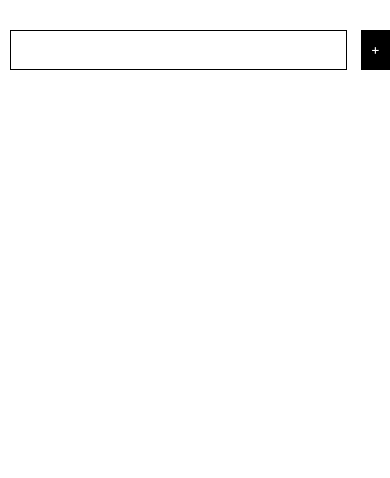
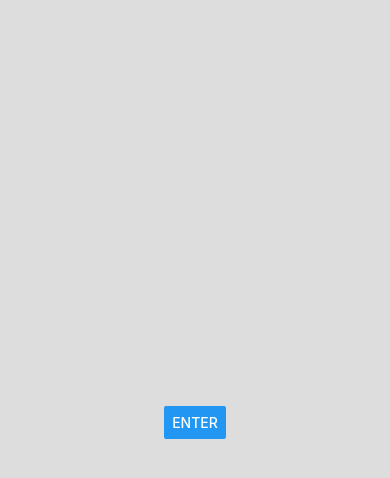
Before and after one commit to Tr0ya7/React-Native-Studies, a React Native app: screen / in a window 390 px wide. Shown: the top 478 px of the page. Built offline with nearby package versions, Linux system fonts and the light colour scheme.

Commit message:
first commit

```diff
--- a/App.tsx
+++ b/App.tsx
@@ -1,33 +1,18 @@
 import { useState } from "react"
-import { StyleSheet, View, TextInput, TouchableOpacity, Text, Alert, Keyboard } from "react-native"
-import AsyncStorage from "@react-native-async-storage/async-storage"
+import { Button, Modal, StyleSheet, Text, View } from "react-native"
+import Enter from "./components/Enter"
 
 const App = () => {
-    const [input, setInput] = useState('')
-    const [name, setName] = useState('')
-
-    const saveName = async () => {
-        Alert.alert('Saved!')
-        Keyboard.dismiss()
-
-        if (input !== name) await AsyncStorage.setItem('name', input)
-
-        await AsyncStorage.getItem('name').then((value) => setName(value))
-    }
+    const [modalVisible, setModalVisible] = useState<boolean>(false)
 
     return (
         <View style={styles.container}>
-            <View style={styles.content}>
-                <TextInput style={styles.input} value={input} onChangeText={setInput} underlineColorAndroid="transparent" />
-                <TouchableOpacity onPress={saveName}>
-                    <Text style={styles.buttonText}>
-                        +
-                    </Text>
-                </TouchableOpacity>
-            </View>
-            <Text style={styles.name}>
-                {name}
-            </Text>
+            <Button title="Enter" onPress={() => setModalVisible(true)} />
+            <Modal animationType="slide" visible={modalVisible} transparent={true}>
+                <View style={styles.modalContent}>
+                    <Enter closeModal={() => setModalVisible(false)} />
+                </View>
+            </Modal>
         </View>
     )
 }
@@ -35,35 +20,16 @@ const App = () => {
 const styles = StyleSheet.create({
     container: {
         flex: 1,
-        marginTop: 20,
-        alignContent: 'center'
+        justifyContent: 'center',
+        alignItems: 'center',
+        backgroundColor: '#ddd'
     },
 
-    content: {
-        flexDirection: 'row',
+    modalContent: {
+        margin: 15,
+        flex: 1,
+        justifyContent: 'center',
         alignItems: 'center'
-    },
-
-    input: {
-        width: 350,
-        height: 40,
-        borderColor: 'black',
-        borderWidth: 1,
-        margin: 10
-    },
-
-    buttonText: {
-        backgroundColor: 'black',
-        color: 'white',
-        height: 40,
-        padding: 10,
-        marginLeft: 4
-    },
-
-    name: {
-        fontSize: 30,
-        textAlign: 'center',
-        marginTop: 15
     }
 })
 
--- /dev/null
+++ b/components/Enter.tsx
@@ -0,0 +1,21 @@
+import { Button, GestureResponderEvent, StyleSheet, Text, View } from "react-native"
+
+const Enter = ({ closeModal }: { closeModal: (event: GestureResponderEvent) => void }) => <View style={styles.hi}><Text style={styles.hiText}>Good to see u!</Text><Button title="Exit" onPress={ closeModal } /></View>
+
+const styles = StyleSheet.create({
+    hi: {
+        backgroundColor: '#292929',
+        width: '100%',
+        height: 350,
+        borderRadius: 15
+    },
+
+    hiText: {
+        color: 'white',
+        fontSize: 28,
+        paddingTop: 15,
+        textAlign: 'center'
+    }
+})
+
+export default Enter
--- a/package.json
+++ b/package.json
@@ -10,7 +10,6 @@
     "test": "jest"
   },
   "dependencies": {
-    "@react-native-async-storage/async-storage": "^2.2.0",
     "@react-native/new-app-screen": "0.80.0",
     "react": "19.1.0",
     "react-native": "0.80.0"
```
Also changed, not shown: 1 other file (tests, documents, lock files or other folders).
